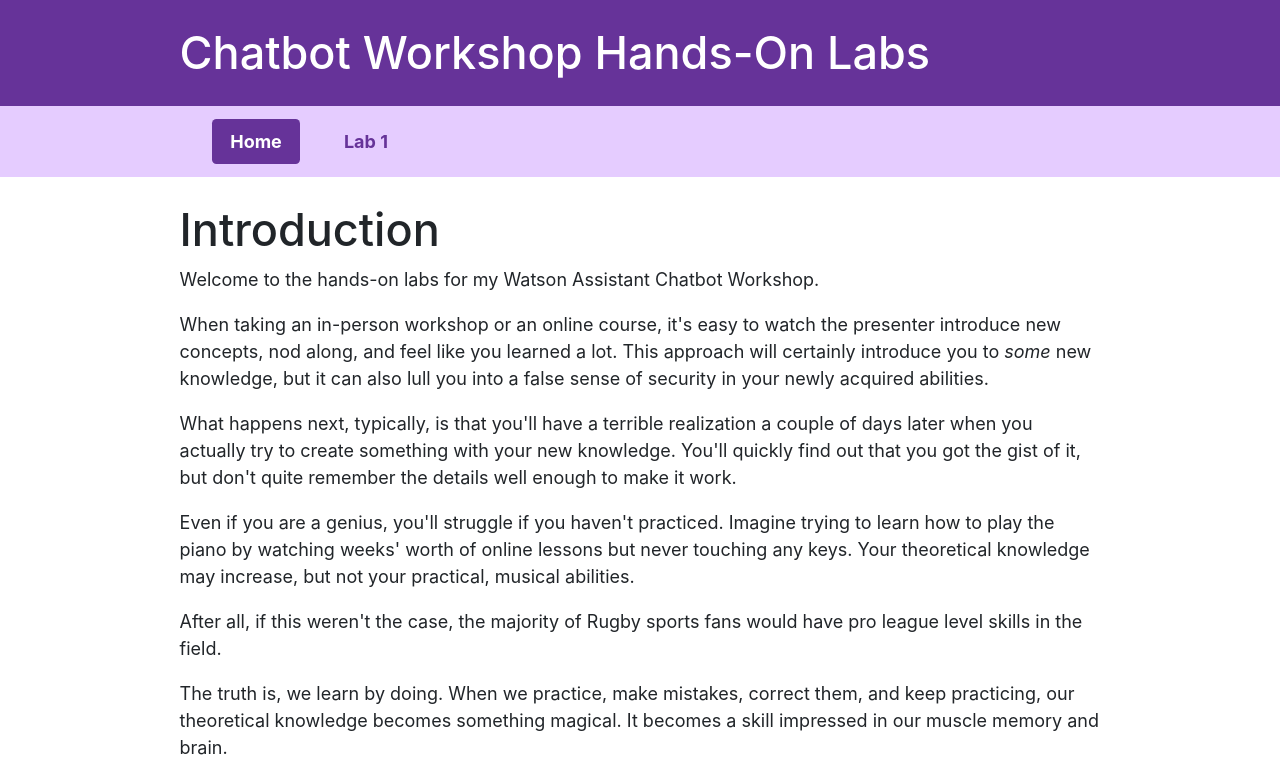
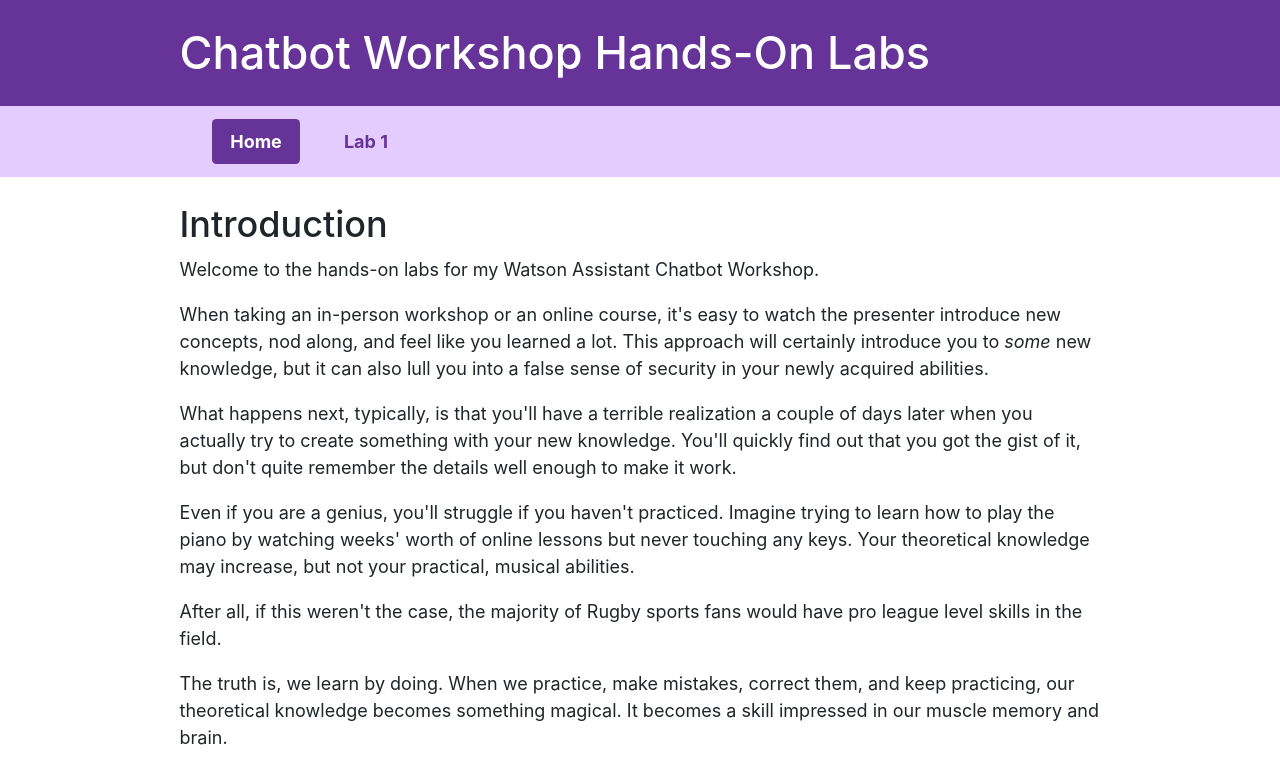
Before and after one commit to Thezone1975/chatbot-workshop, a Gatsby site: page / in a window 1280 px wide. Shown: the top 766 px of the page. Built offline with nearby package versions, Linux system fonts and the light colour scheme; Gatsby itself is replaced by a stand-in of ours.

Commit message:
Switch to h2 for lab titles

```diff
--- a/src/pages/index.js
+++ b/src/pages/index.js
@@ -7,7 +7,7 @@ import signature from '../images/signature.png'
 
 const IndexPage = () => (
   <Layout>
-    <h1>Introduction</h1>
+    <h2>Introduction</h2>
     <p>Welcome to the hands-on labs for my Watson Assistant Chatbot Workshop.</p>
     <p>When taking an in-person workshop or an online course, it's easy to watch the presenter introduce new concepts, nod along, and feel like you learned a lot. This approach will certainly introduce you to <em>some</em> new knowledge, but it can also lull you into a false sense of security in your newly acquired abilities.</p>
     <p>What happens next, typically, is that you'll have a terrible realization a couple of days later when you actually try to create something with your new knowledge. You'll quickly find out that you got the gist of it, but don't quite remember the details well enough to make it work.</p>
```
